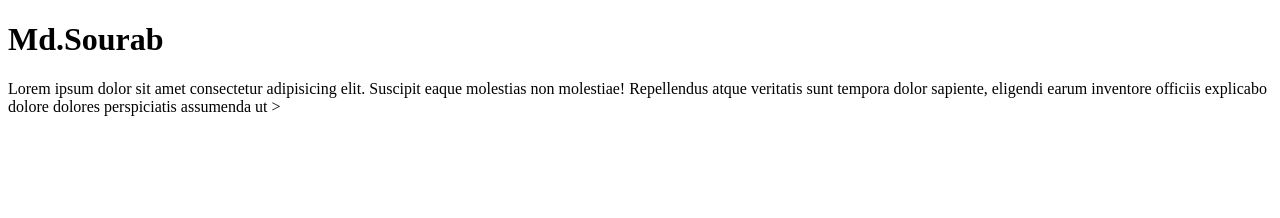
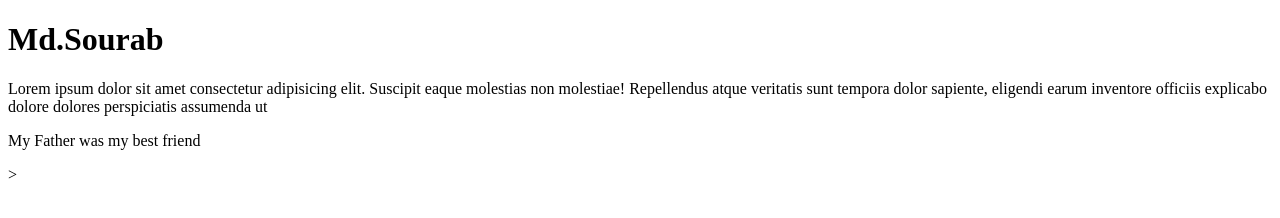
Before and after one commit to Sourab75/first-project, a plain HTML site: page index.html in a window 1280 px wide. Drawn offline with Linux system fonts and the light colour scheme.

Commit message:
Update index.html

```diff
--- a/index.html
+++ b/index.html
@@ -8,6 +8,7 @@
     </head>
     <body>
         <h1>Md.Sourab</h1>
-        <p1>Lorem ipsum dolor sit amet consectetur adipisicing elit. Suscipit eaque molestias non molestiae! Repellendus atque veritatis sunt tempora dolor sapiente, eligendi earum inventore officiis explicabo dolore dolores perspiciatis assumenda ut</p1>
+        <p>Lorem ipsum dolor sit amet consectetur adipisicing elit. Suscipit eaque molestias non molestiae! Repellendus atque veritatis sunt tempora dolor sapiente, eligendi earum inventore officiis explicabo dolore dolores perspiciatis assumenda ut</p>
+        <p>My Father was my best friend</p>
     </body>
 </html>>
```
